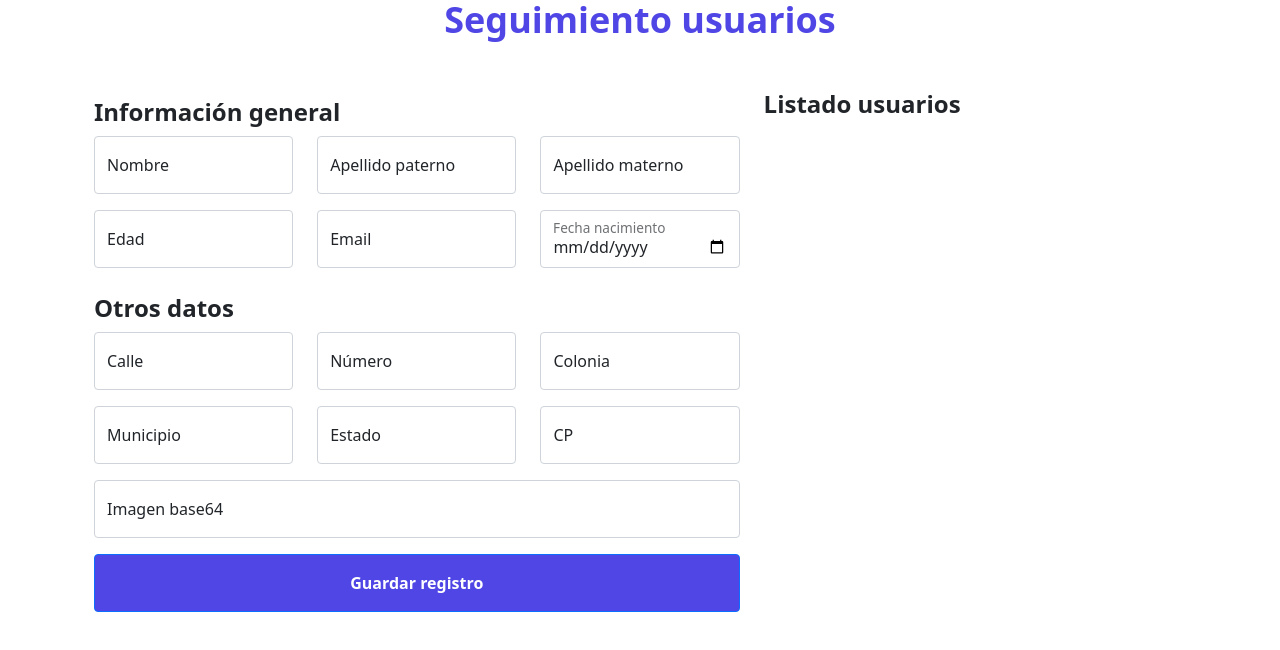
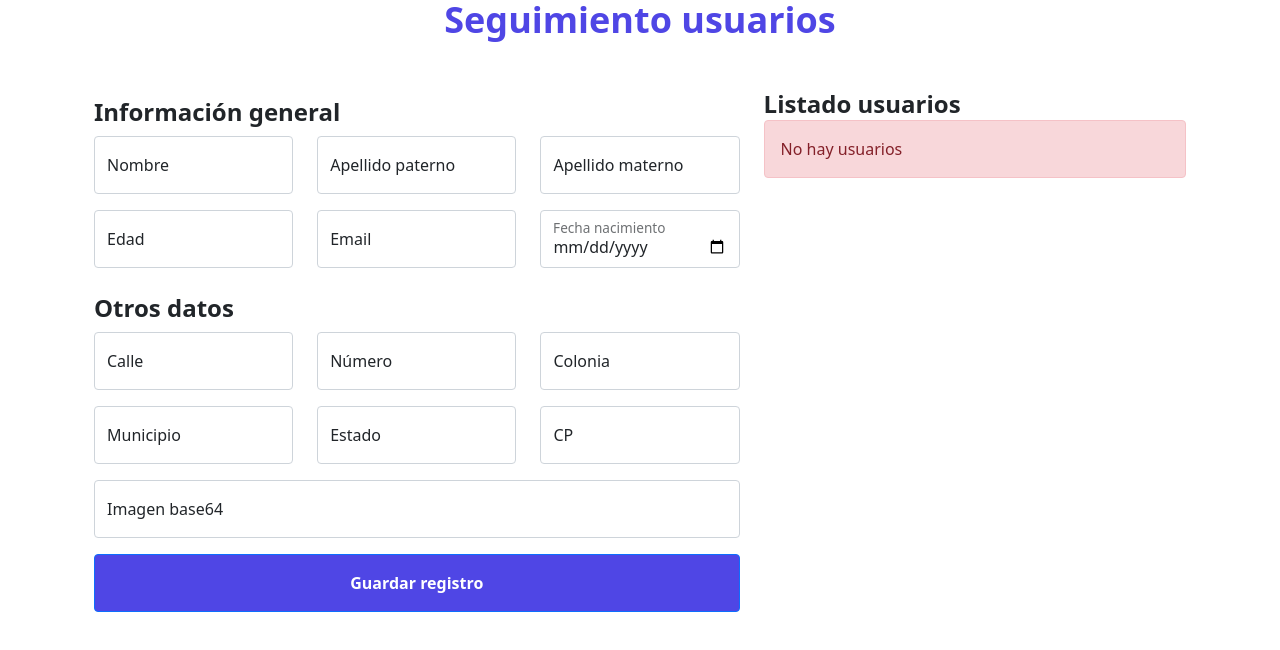
Before and after one commit to Is44C817/dicio, a React (Vite) app in the folder prueba-tecnica/: page / in a window 1280 px wide. Shown: the top 650 px of the page. Built offline with nearby package versions, Linux system fonts and the light colour scheme.

Commit message:
se agrega mensaje error en listadoUsuarios

```diff
--- a/prueba-tecnica/src/components/ListadoUsuarios.jsx
+++ b/prueba-tecnica/src/components/ListadoUsuarios.jsx
@@ -1,5 +1,5 @@
 import 'bootstrap/dist/css/bootstrap.min.css';
-import {Container, Row, Col } from 'react-bootstrap'
+import {Container, Row, Col, Alert } from 'react-bootstrap'
 import Usuario from './Usuario';
 
 const ListadoUsuarios = ({usuarios}) => {
@@ -8,6 +8,8 @@ const ListadoUsuarios = ({usuarios}) => {
         <>
         <div className='md:w-1/2 lg:w-2/5 h-screen overflow-y-scroll'>
             <Container>
+                {usuarios && usuarios.length ? (
+                    <>
                         <Row>
                             <Col>
                                 <h1 className='font-black text-2xl mx-auto'>Listado usuarios</h1>
@@ -23,10 +25,22 @@ const ListadoUsuarios = ({usuarios}) => {
                                     />
                                 ))
                             }
-
-
                             </Col>
                         </Row>
+                    </>
+                ) : (
+                    <>
+                    <Row>
+                            <Col>
+                                <h1 className='font-black text-2xl mx-auto'>Listado usuarios</h1>
+                            </Col>
+                    </Row>
+                    <Alert  variant='danger'>
+                        No hay usuarios
+                    </Alert>
+                    </>
+                )}
+
             </Container>
         </div>
         </>
```
Lines whose indentation alone changed are shown as unchanged.
